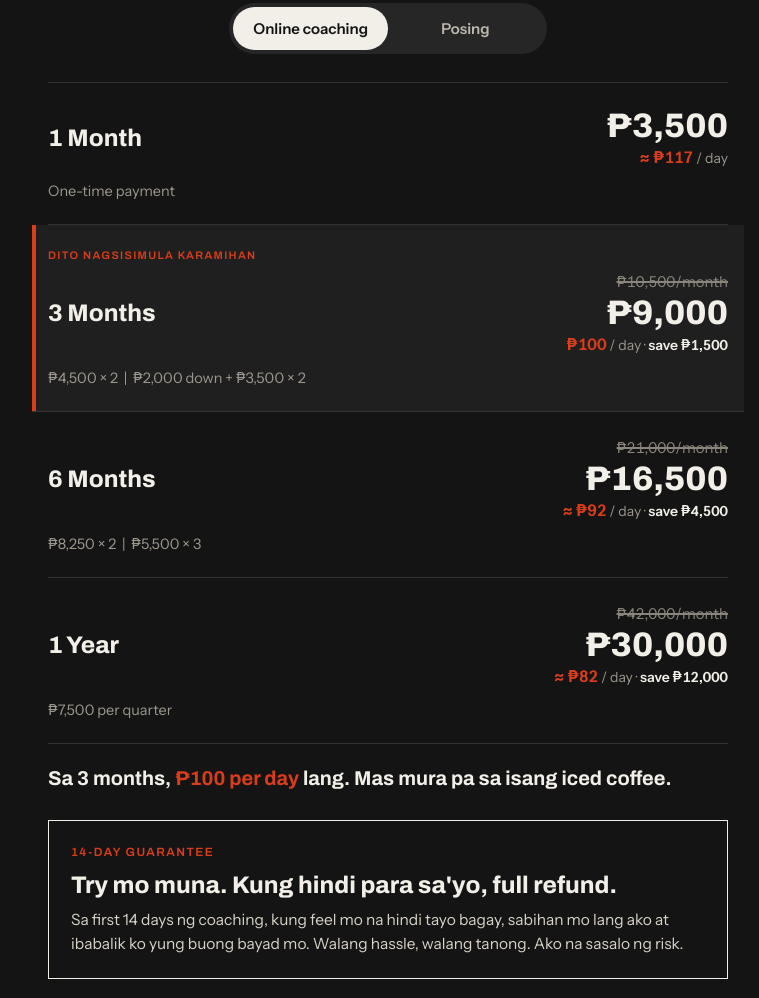
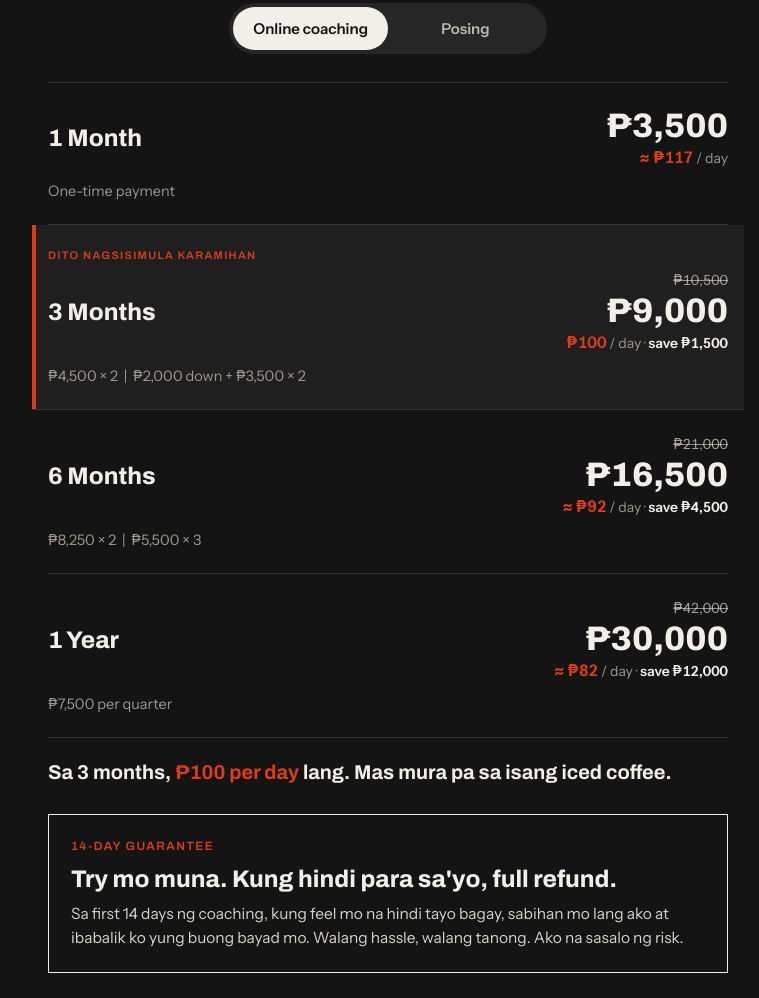
Before and after one commit to naarrzz/coaching, a plain HTML site: page index.html in a window 1280 px wide. Shown: the part 4123-5121 px from the top of the page, without its empty margins (252-1011 px from the left). Drawn offline with Linux system fonts and the light colour scheme.

Commit message:
Anchors: number only, thinner strikethrough

```diff
--- a/index.html
+++ b/index.html
@@ -124,7 +124,7 @@ section{padding-top:84px;padding-bottom:84px}
 .plans{border-top:1px solid #333}
 .plan{display:grid;grid-template-columns:1fr auto;grid-template-areas:"tag tag" "name was" "name price" "name save" "terms terms";gap:2px 16px;padding:22px 0;border-bottom:1px solid #333;position:relative}
 .plan .was{grid-area:was;text-align:right;color:#8a857b;font-size:14px;font-variant-numeric:tabular-nums}
-.plan .was s{text-decoration-thickness:1.5px;font-size:15px}
+.plan .was s{text-decoration-thickness:1px;text-decoration-color:rgba(242,239,232,.55);color:#a8a296;font-size:14px}
 .plan .day{color:var(--accent);font-weight:700;font-size:16px}
 .day-note{margin-top:22px;font-family:var(--display);font-stretch:85%;font-weight:700;font-size:20px;line-height:1.2}
 .day-note span{color:var(--accent)}
@@ -361,15 +361,15 @@ footer .big span{color:var(--accent)}
           </div>
           <div class="plan feat">
             <div class="tag">Dito nagsisimula karamihan</div>
-            <h3>3 Months</h3><div class="was"><s>₱10,500/month</s></div><div class="price">₱9,000</div>
+            <h3>3 Months</h3><div class="was"><s>₱10,500</s></div><div class="price">₱9,000</div>
             <div class="terms">₱4,500 × 2 &nbsp;|&nbsp; ₱2,000 down + ₱3,500 × 2</div><div class="save"><span class="day">₱100</span> / day · <b>save ₱1,500</b></div>
           </div>
           <div class="plan">
-            <h3>6 Months</h3><div class="was"><s>₱21,000/month</s></div><div class="price">₱16,500</div>
+            <h3>6 Months</h3><div class="was"><s>₱21,000</s></div><div class="price">₱16,500</div>
             <div class="terms">₱8,250 × 2 &nbsp;|&nbsp; ₱5,500 × 3</div><div class="save"><span class="day">≈ ₱92</span> / day · <b>save ₱4,500</b></div>
           </div>
           <div class="plan">
-            <h3>1 Year</h3><div class="was"><s>₱42,000/month</s></div><div class="price">₱30,000</div>
+            <h3>1 Year</h3><div class="was"><s>₱42,000</s></div><div class="price">₱30,000</div>
             <div class="terms">₱7,500 per quarter</div><div class="save"><span class="day">≈ ₱82</span> / day · <b>save ₱12,000</b></div>
           </div>
         </div>
@@ -388,7 +388,7 @@ footer .big span{color:var(--accent)}
             <div class="terms">45–60 mins: online / in person</div><div class="save">₱800 / session</div>
           </div>
           <div class="plan">
-            <h3>4 Sessions</h3><div class="was"><s>₱3,200/session</s></div><div class="price">₱2,800</div>
+            <h3>4 Sessions</h3><div class="was"><s>₱3,200</s></div><div class="price">₱2,800</div>
             <div class="terms">Gamitin mo kahit kailan bago yung show</div><div class="save">₱700 / session · <b>save ₱400</b></div>
           </div>
           <div class="plan feat">
```
